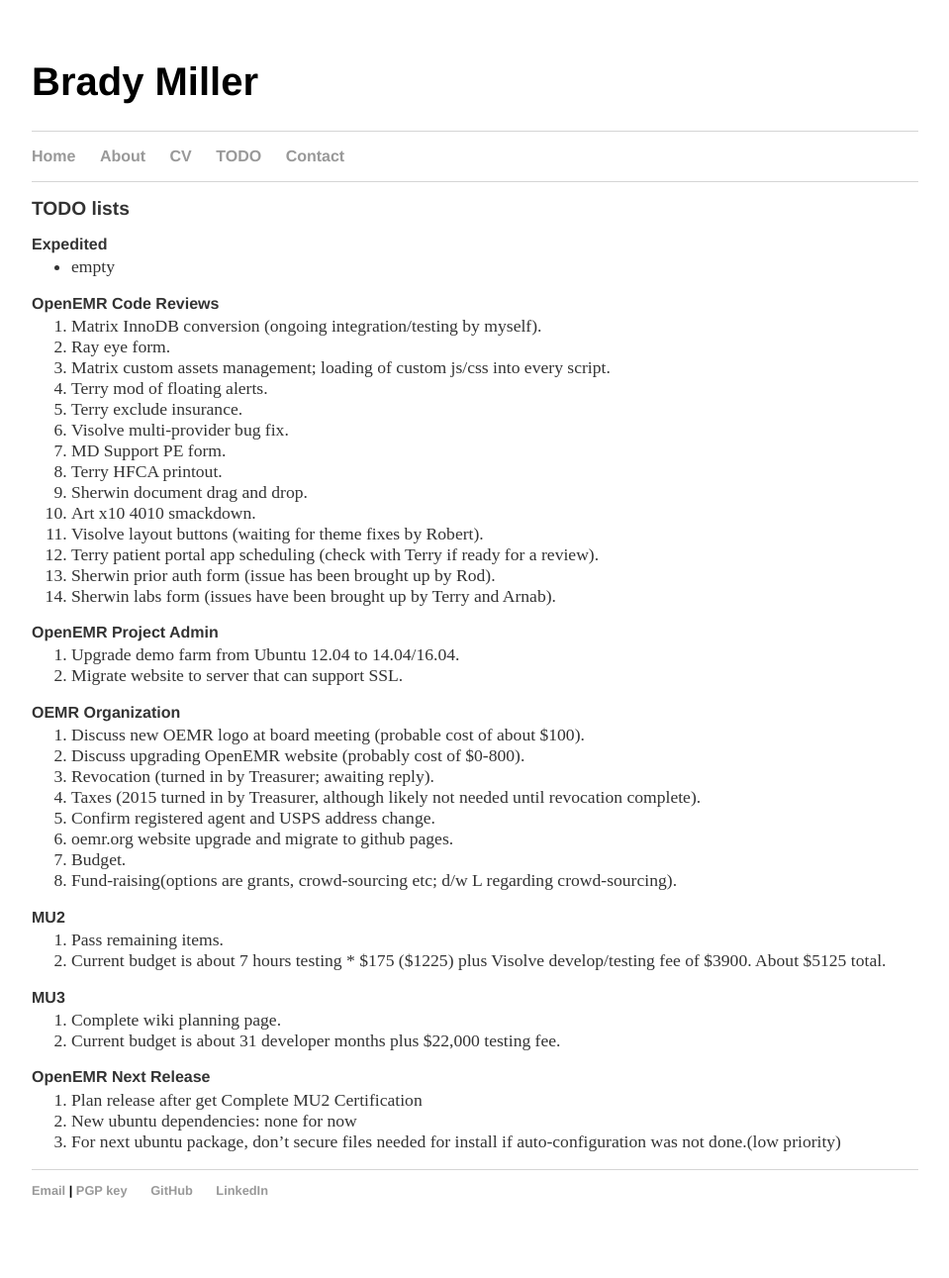
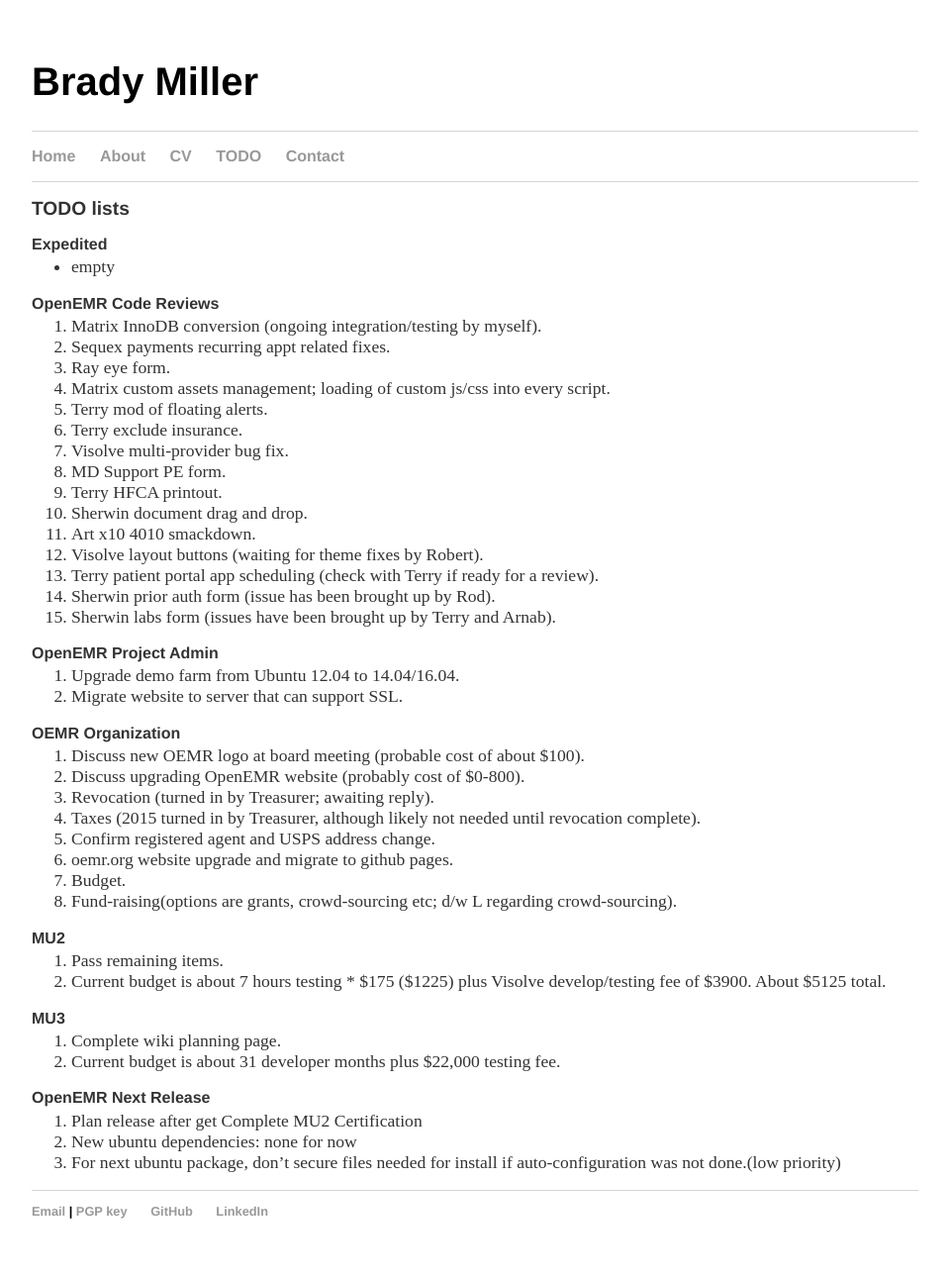
Before and after one commit to bradymiller/bradymiller.github.io, a Jekyll site: the page built from todo/index.md, in a window 1280 px wide. Shown: the whole page at 99% size, without its empty margins (160-1119 px from the left). Built offline with Jekyll 4.4.1, drawn with Linux system fonts in a browser that asks for light colours; before the commit the page ends 1270 px from its top, so only the background shows below that.

Commit message:
Update todo list

```diff
--- a/todo/index.md
+++ b/todo/index.md
@@ -8,6 +8,7 @@
 
 ### OpenEMR Code Reviews
 1. Matrix InnoDB conversion (ongoing integration/testing by myself).
+1. Sequex payments recurring appt related fixes.
 1. Ray eye form.
 1. Matrix custom assets management; loading of custom js/css into every script.
 1. Terry mod of floating alerts.
```
